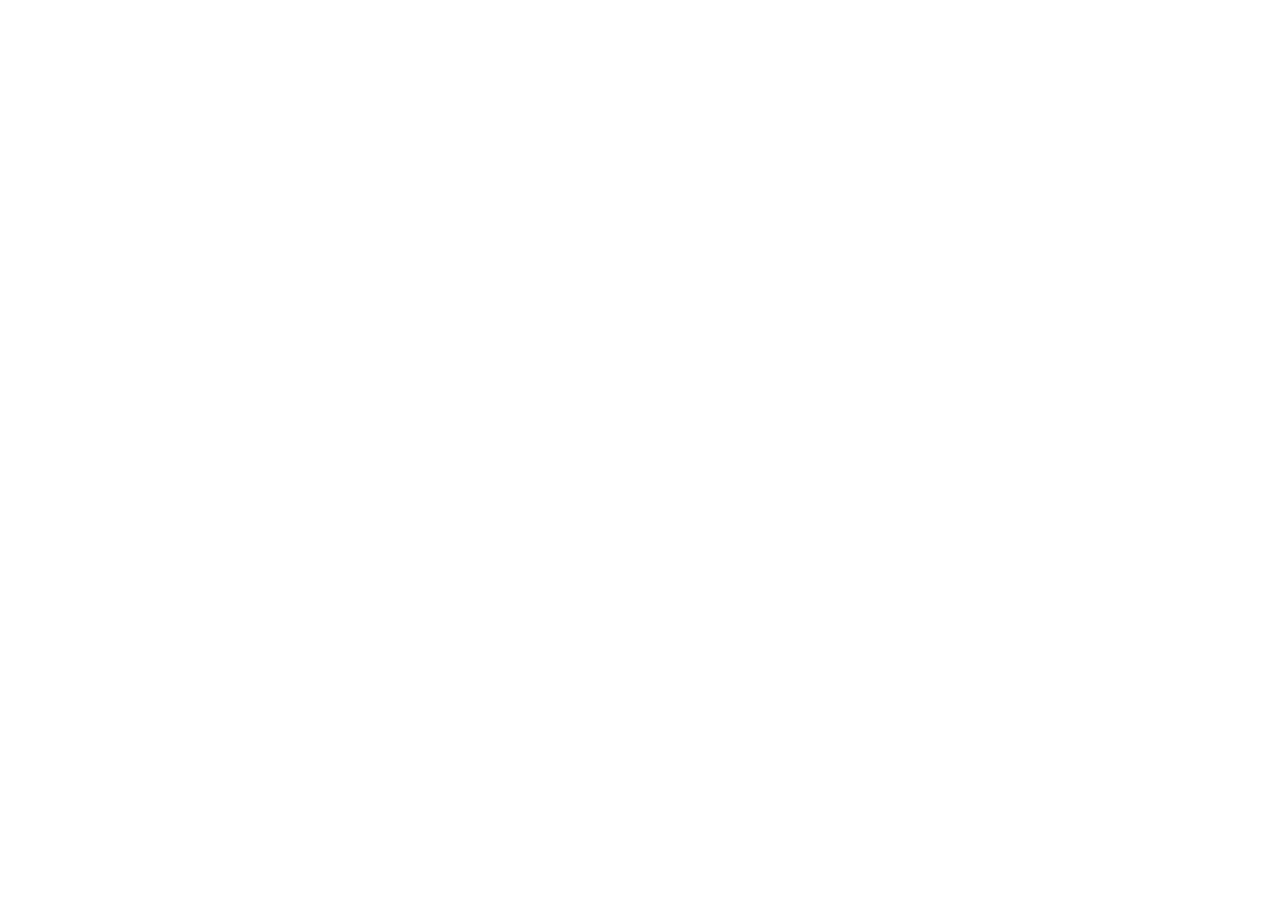
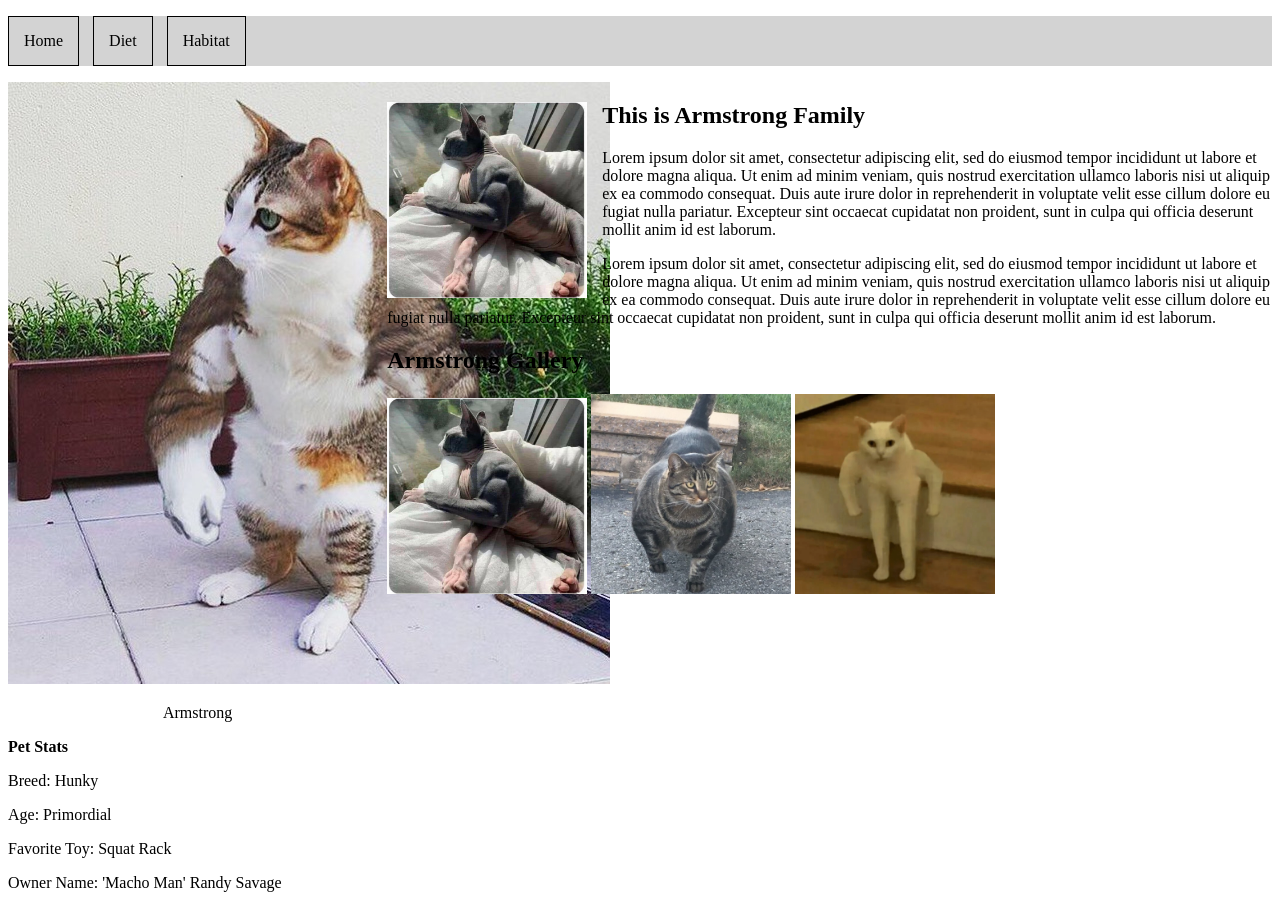
Before and after one commit to Bazort/muscular-cats, a plain HTML site: page index.html in a window 1280 px wide. Before the commit the page ends 800 px from the top, so only its background shows below. Drawn offline with Linux system fonts and the light colour scheme.

Commit message:
Second Commit
second commit

```diff
--- a/css/style.css
+++ b/css/style.css
@@ -0,0 +1,46 @@
+nav {
+    background: lightgray;
+}
+
+nav ul {
+    list-style: none;
+    padding: 0;
+}
+
+nav ul li {
+    display: inline-block;
+    padding: 15px;
+    margin-right: 10px;
+    border: 1px solid black;
+}
+
+.profile {
+    text-align: center;
+}
+
+.armstong img {
+    width: 150px;
+}
+
+.bold {
+    font-weight: bold;
+}
+
+aside {
+    float: left;
+    width: 30%;
+}
+
+#main {
+    float: right;
+    width: 70%;
+}
+
+#main img {
+    max-width: 200px;
+}
+
+.left {
+    float: left;
+    padding-right: 15px;
+}
--- a/index.html
+++ b/index.html
@@ -4,11 +4,54 @@
     <meta charset="UTF-8">
     <meta http-equiv="X-UA-Compatible" content="IE=edge">
     <meta name="viewport" content="width=device-width, initial-scale=1.0">
-    <title>Document</title>
+    <title>Muscle Cat Armstrong</title>
 
     <link href="css/style.css" rel="stylesheet" type="text/css"
 </head>
 <body>
+    <header>
+        <nav>
+            <ul>
+                <li>Home</li>
+                <li>Diet</li>
+                <li>Habitat</li>
+            </ul>
+        </nav>
+    </header>
+    <aside>
+        <div class="profile">
+            <img src="./css/images/Armstrong.jpg" alt="Armstrong">
+            <p>Armstrong</p>
+        </div>
+        <div class="petStats">
+            <p class="bold">Pet Stats</p>
+            <p>Breed: Hunky</p>
+            <p>Age: Primordial</p>
+            <p>Favorite Toy: Squat Rack</p>
+            <p>Owner Name: 'Macho Man' Randy Savage</p>
 
+        </div>
+    </aside>
+    <section id="main">
+<div>
+    <img class="left" src="css/images/Laying.jpg" alt="Armstrong's Brother">
+    <h1>This is Armstrong Family</h1>
+    <p>Lorem ipsum dolor sit amet, consectetur adipiscing elit, sed do eiusmod tempor incididunt ut labore et dolore magna aliqua.
+        Ut enim ad minim veniam, quis nostrud exercitation ullamco laboris nisi ut aliquip ex ea commodo consequat. Duis aute irure dolor in reprehenderit
+        in voluptate velit esse cillum dolore eu fugiat nulla pariatur. Excepteur sint occaecat cupidatat non proident, sunt in culpa qui
+         officia deserunt mollit anim id est laborum.</p>
+
+         <P>Lorem ipsum dolor sit amet, consectetur adipiscing elit, sed do eiusmod tempor incididunt ut labore et dolore magna aliqua.
+            Ut enim ad minim veniam, quis nostrud exercitation ullamco laboris nisi ut aliquip ex ea commodo consequat. Duis aute irure dolor in reprehenderit in voluptate
+            velit esse cillum dolore eu fugiat nulla pariatur. Excepteur sint occaecat cupidatat non proident,
+            sunt in culpa qui officia deserunt mollit anim id est laborum.</P>
+</div>
+<div class="gallery">
+    <h2>Armstrong Gallery</h2>
+    <img src="./css/images/Laying.jpg" alt="Armstrong's Brother Chilling">
+    <img src="./css/images/Walking.jpg" alt="Armstrong's Father">
+    <img src="./css/images/Pose.png" alt="Armstrong's Youngest Brother in Bulking Phase">
+</div>
+    </section>
 </body>
 </html>
```
